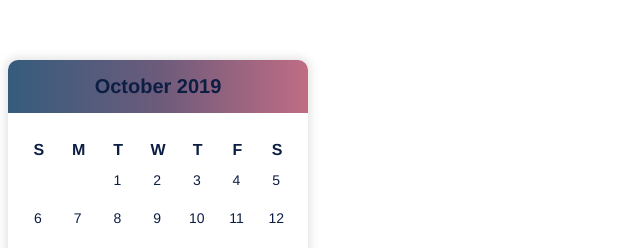
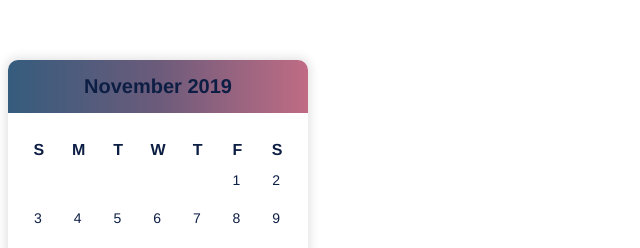
Before and after one commit to Miguelbpy/vue-single-date-picker, a Vue app: page / in a window 1280 px wide. Shown: the top 248 px of the page, without its empty margins (0-640 px from the left). Built offline with nearby package versions, Linux system fonts and the light colour scheme.

Commit message:
Get month and year from today's date

```diff
--- a/src/components/CalendarView.vue
+++ b/src/components/CalendarView.vue
@@ -21,13 +21,15 @@ export default {
     CalendarMonthHeader,
     CalendarMonth
   },
-  data() {
-    return {
-      year: 2019,
-      month: 9
-    }
-  },
   computed: {
+    year() {
+      const date = new Date();
+      return date.getFullYear();
+    },
+    month() {
+      const date = new Date();
+      return date.getMonth();
+    },
     numDays() {
       return new Date(this.year, this.month + 1, 0).getDate();
     },
```
